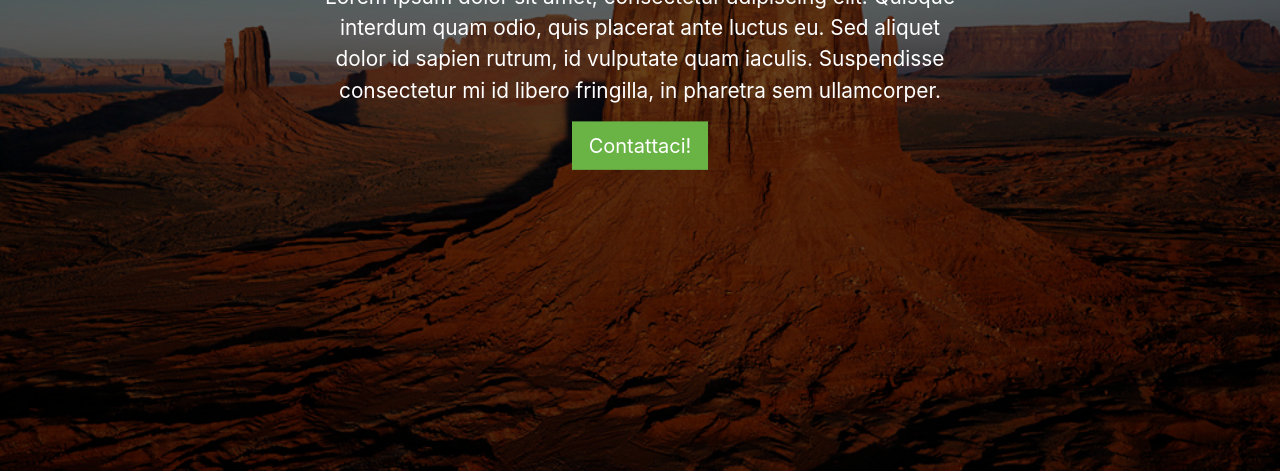
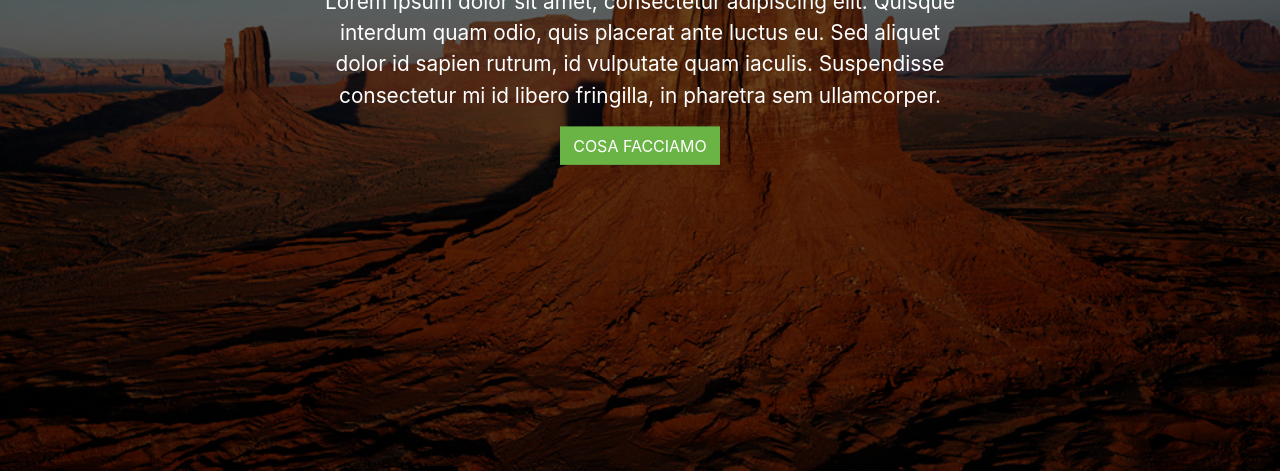
Before and after one commit to svampa1970/test-web, a plain HTML site: page index.html in a window 1280 px wide. Shown: the part 329-800 px from the top of the page. Drawn offline with Linux system fonts and the light colour scheme.

Commit message:
Update index.html

```diff
--- a/index.html
+++ b/index.html
@@ -70,7 +70,11 @@
                 <h1>Welcome to the Landing Page!</h1>
                 <p>Lorem ipsum dolor sit amet, consectetur adipiscing elit. Quisque interdum quam odio, quis placerat ante luctus eu. Sed aliquet dolor id sapien rutrum, id vulputate quam iaculis. Suspendisse consectetur mi id libero fringilla, in pharetra sem ullamcorper.</p>
 
-                <button class="btn btn-outline-secondary btn-lg" onClick="">Contattaci!</button>
+                <!--button class="btn btn-primary btn-xl text-uppercase" onclick="showServices()">Contattaci!</button-->
+                <a href="#services">
+                    <button class="btn btn-primary btn-xl text-uppercase">Cosa facciamo</button>
+                </a>
+
             </div>
         </header>
 
```
